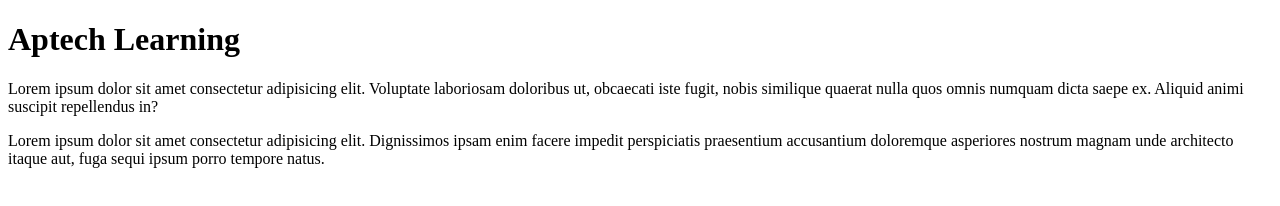
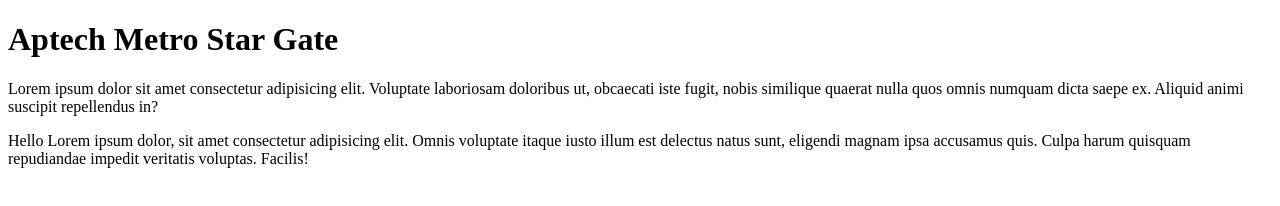
Before and after one commit to kiranshakeel2405/eproject, a plain HTML site: page index.html in a window 1280 px wide. Drawn offline with Linux system fonts and the light colour scheme.

Commit message:
Done Work

```diff
--- a/index.html
+++ b/index.html
@@ -3,11 +3,11 @@
 <head>
     <meta charset="UTF-8">
     <meta name="viewport" content="width=device-width, initial-scale=1.0">
-    <title>Ecommerce</title>
+    <title>Aptech</title>
 </head>
 <body>
-    <h1>Aptech Learning</h1>
+    <h1>Aptech Metro Star Gate</h1>
     <p>Lorem ipsum dolor sit amet consectetur adipisicing elit. Voluptate laboriosam doloribus ut, obcaecati iste fugit, nobis similique quaerat nulla quos omnis numquam dicta saepe ex. Aliquid animi suscipit repellendus in?</p>
-    <p>Lorem ipsum dolor sit amet consectetur adipisicing elit. Dignissimos ipsam enim facere impedit perspiciatis praesentium accusantium doloremque asperiores nostrum magnam unde architecto itaque aut, fuga sequi ipsum porro tempore natus.</p>
+    <p>Hello Lorem ipsum dolor, sit amet consectetur adipisicing elit. Omnis voluptate itaque iusto illum est delectus natus sunt, eligendi magnam ipsa accusamus quis. Culpa harum quisquam repudiandae impedit veritatis voluptas. Facilis!</p>
 </body>
 </html>
```
Also changed, not shown: 1 other file.
